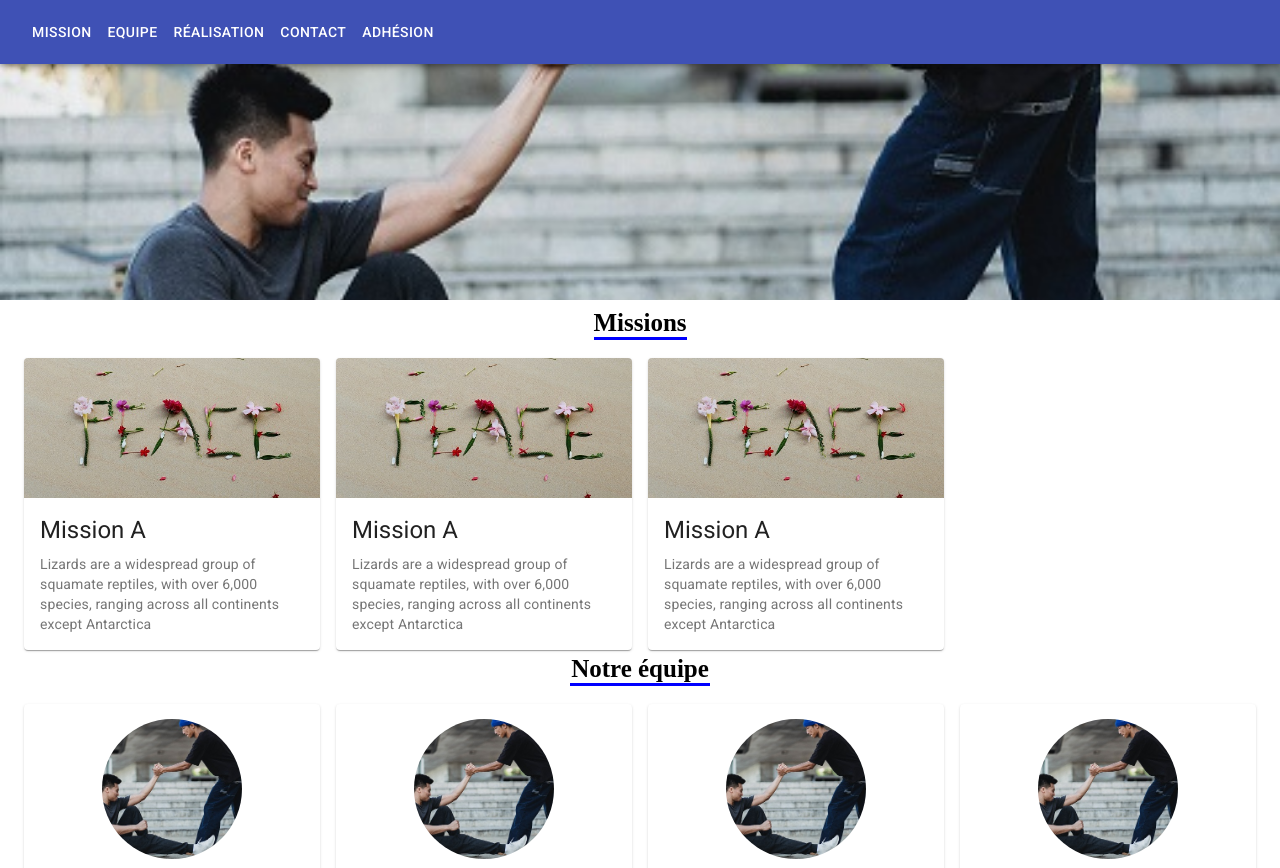
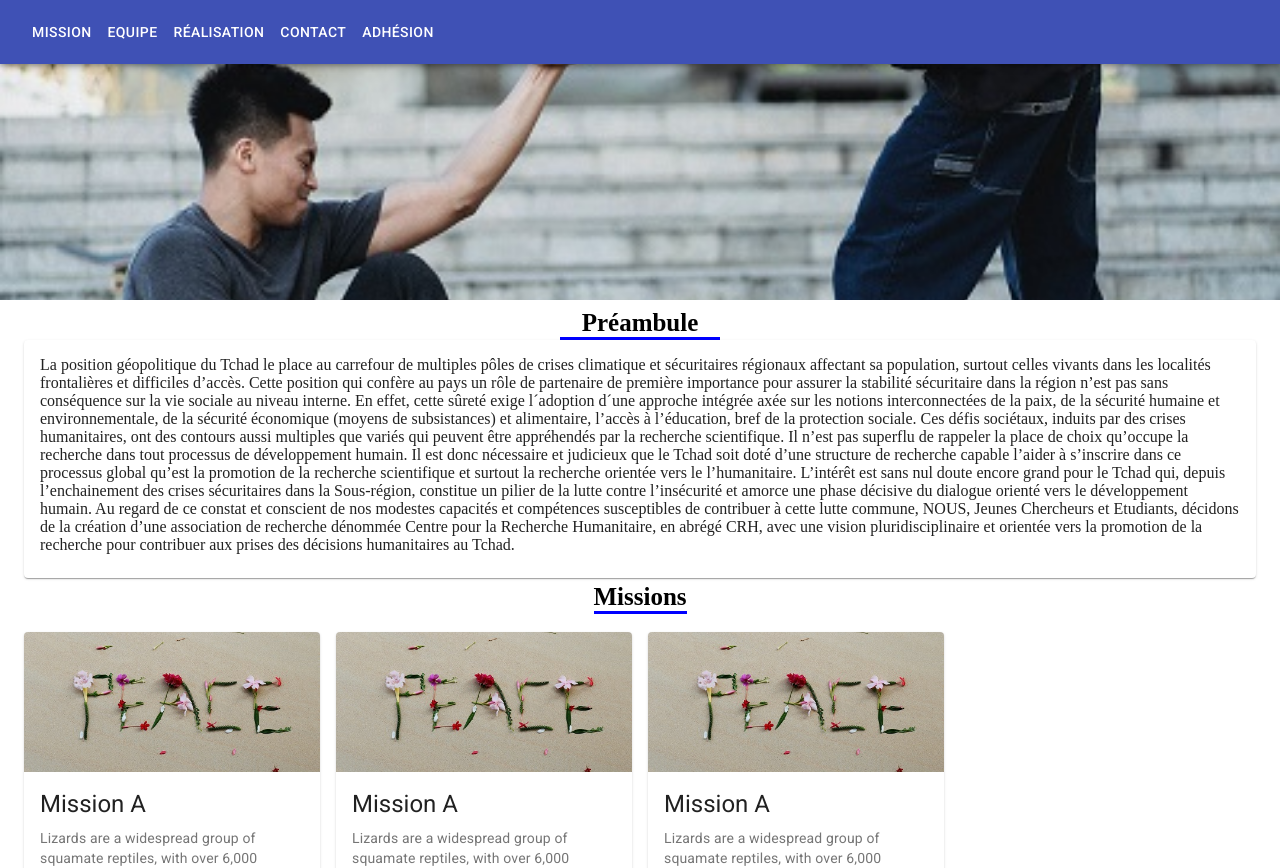
Before and after one commit to Yamingue/humanitaire, a React (Create React App) app: page / in a window 1280 px wide. Shown: the top 868 px of the page. Built offline with nearby package versions, Linux system fonts and the light colour scheme.

Commit message:
PRERAMBULE

```diff
--- a/src/App.js
+++ b/src/App.js
@@ -2,7 +2,7 @@ import NavBar from "./Component/NavBar";
 import IMG1 from './assets/1.jpg'
 import Titre from "./Component/Titre";
 import PersonCard from "./Component/PersonCard";
-import { Container, Grid } from "@material-ui/core";
+import { Card, CardContent, Container, Grid } from "@material-ui/core";
 import Mission from "./Component/Mission";
 import ContactForm from "./Component/ContactForm";
 import AdhesionForm from "./Component/AdhesionForm";
@@ -20,6 +20,17 @@ function App() {
         }} />
 
       <Container>
+        <Titre text="Préambule" />
+        <Card>
+          <CardContent>
+            La position géopolitique du Tchad le place au carrefour de multiples pôles de crises climatique et sécuritaires régionaux affectant sa population, surtout celles vivants dans les localités frontalières et difficiles d’accès. Cette position qui confère au pays un rôle de partenaire de première importance pour assurer la stabilité sécuritaire dans la région n’est pas sans conséquence sur la vie sociale au niveau interne. En effet,  cette sûreté exige l´adoption d´une approche intégrée axée sur les notions interconnectées de la paix, de la sécurité humaine et environnementale, de la sécurité économique (moyens de subsistances) et alimentaire, l’accès à l’éducation, bref de la protection sociale.
+            Ces défis sociétaux, induits par des crises humanitaires, ont des contours aussi multiples que variés qui peuvent être appréhendés par la recherche scientifique.  Il n’est pas superflu de rappeler la place de choix qu’occupe la recherche dans tout processus de développement humain.
+            Il est donc nécessaire et judicieux que le Tchad soit doté d’une structure de recherche capable l’aider à s’inscrire dans ce processus global qu’est la promotion de la recherche scientifique et surtout la recherche orientée vers le l’humanitaire.
+            L’intérêt est sans nul doute encore grand pour le Tchad qui, depuis l’enchainement des crises sécuritaires dans la Sous-région, constitue un pilier de la lutte contre l’insécurité et amorce une phase décisive du dialogue orienté vers le développement humain.
+            Au regard de ce constat et conscient de nos modestes capacités et compétences susceptibles de contribuer à cette lutte commune, NOUS, Jeunes Chercheurs et Etudiants, décidons de la création d’une association de recherche dénommée Centre pour la Recherche Humanitaire, en abrégé CRH, avec une vision pluridisciplinaire et orientée vers la promotion de la recherche pour contribuer aux prises des décisions humanitaires au Tchad.
+
+          </CardContent>
+        </Card>
         <Titre text="Missions" size={93} id='mission' />
         <Grid
           container
```
